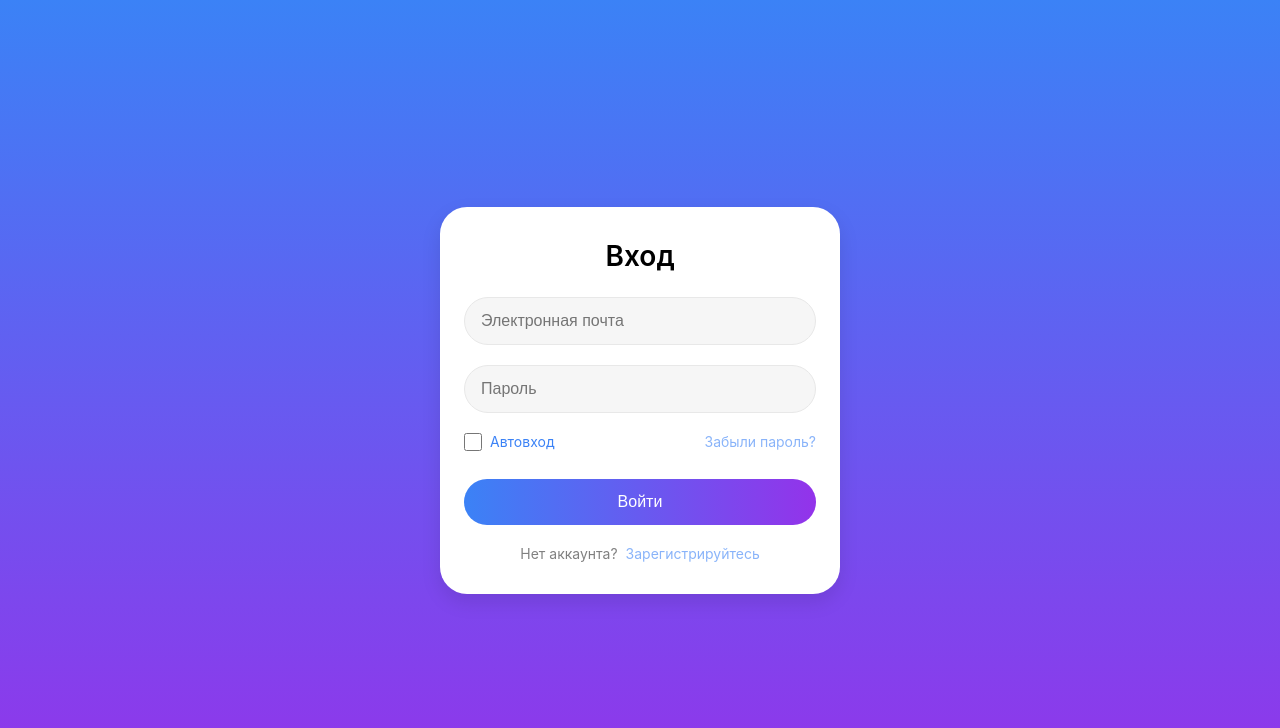
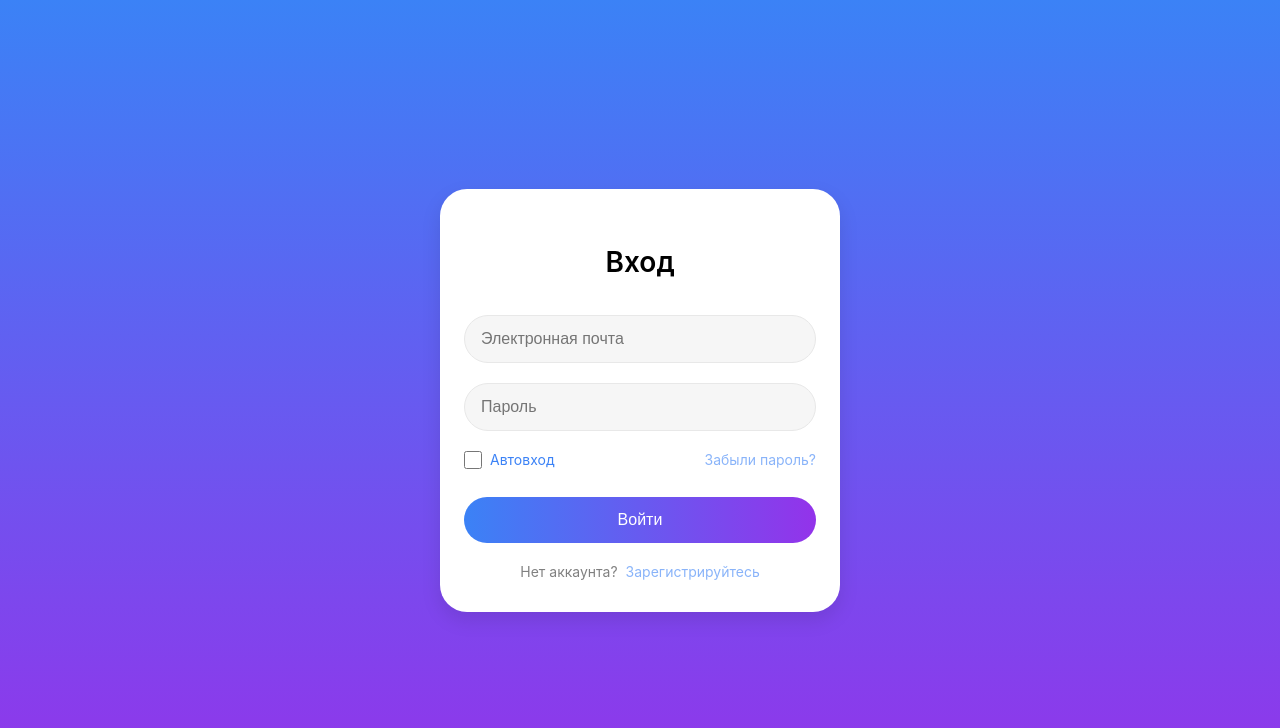
Before and after one commit to romankevichalex/eduhub, a Vue app: page /login in a window 1280 px wide. Shown: the top 728 px of the page. Built offline with nearby package versions, Linux system fonts and the light colour scheme.

Commit message:
Title margin fix

```diff
--- a/src/pages/LoginPage.vue
+++ b/src/pages/LoginPage.vue
@@ -86,7 +86,7 @@ const handleLogin = async () => {
 
 .login-title {
   text-align: center;
-  margin: 0 0 24px 0;
+  margin: 24px 0 36px 0;
   font-size: 28px;
   font-weight: 600;
   color: black;
```
